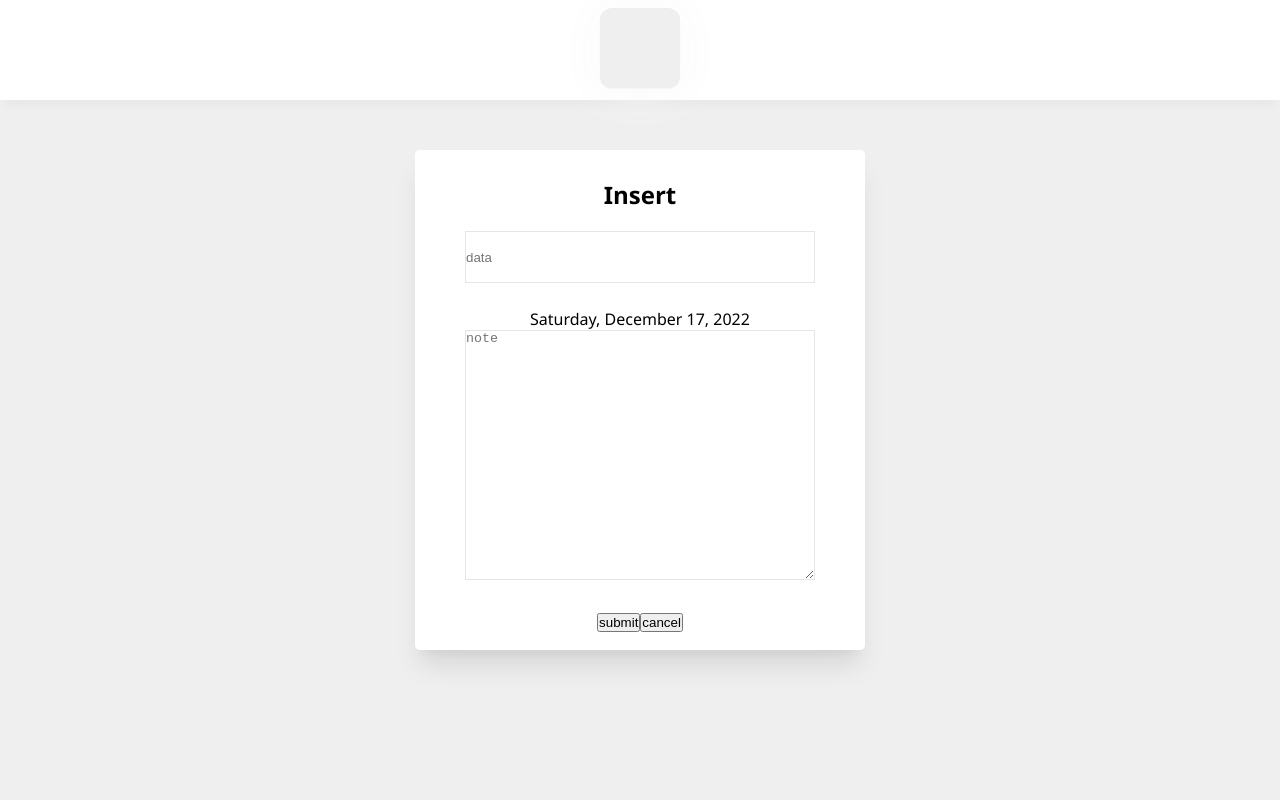
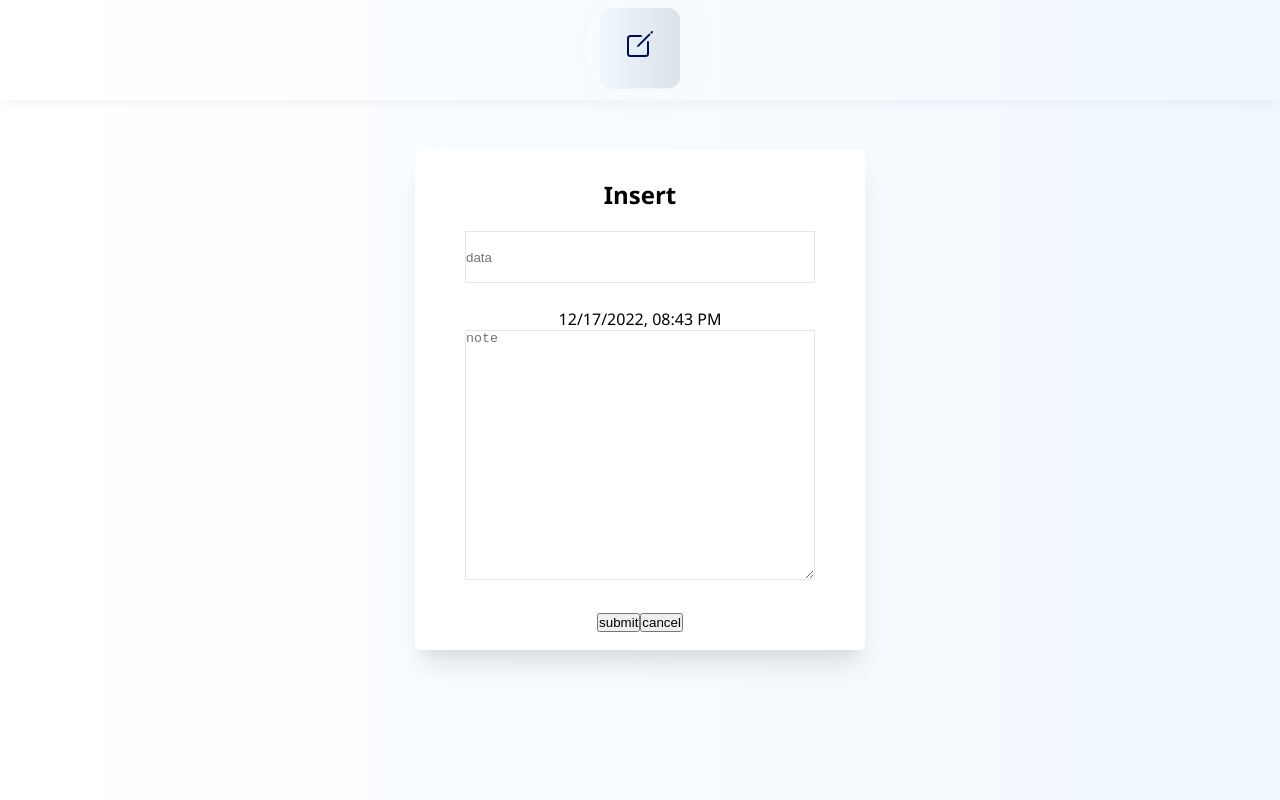
Before and after one commit to DireStraits01/notebook-react, a React (Create React App) app: page / in a window 1280 px wide. Both pictures are taken after a click on the button 640 px from the left and 48 px from the top of the page. Built offline with nearby package versions, Linux system fonts and the light colour scheme.

Commit message:
add icon for main button

```diff
--- a/src/components/Main.jsx
+++ b/src/components/Main.jsx
@@ -1,5 +1,6 @@
 import style from './Main.module.css';
 import { TiDelete } from 'react-icons/ti';
+import { IoCreateOutline } from 'react-icons/io5';
 import FullCard from './FullCard';
 import { useState } from 'react';
 function Main({ onclick, cards, removeCard }) {
@@ -15,7 +16,9 @@ function Main({ onclick, cards, removeCard }) {
   return (
     <>
       <nav className={style.main__navbar}>
-        <button className={style.main__addIcon} onClick={onclick}></button>
+        <button className={style.main__addIcon} onClick={onclick}>
+          <IoCreateOutline />
+        </button>
       </nav>
 
       <div className={style.main__row}>
--- a/src/components/Main.module.css
+++ b/src/components/Main.module.css
@@ -2,20 +2,22 @@
 
 .main__navbar {
   height: 100px;
-  background-color: #fff;
+  background-image: linear-gradient(to right, #fff, aliceblue);
   box-shadow: 0 10px 10px -5px rgba(0, 0, 0, 0.04);
 }
 
 .main__addIcon {
   height: 5rem;
   width: 5rem;
-
+  font-size: 2rem;
+  color: #000f55;
   margin-top: 0.5rem;
   cursor: pointer;
   border-radius: 15%;
   border: none;
   box-shadow: rgba(0, 0, 0, 0.15) 0px 2px 5px 0px,
     rgb(231, 223, 223) 0px 1px 1px 0px;
+  background-image: linear-gradient(to right, aliceblue, rgb(219, 226, 232));
 }
 
 .card__body {
--- a/src/components/Popups.jsx
+++ b/src/components/Popups.jsx
@@ -3,10 +3,11 @@ import { useState } from 'react';
 
 function Popups({ open, onCancle, addCard }) {
   const options = {
-    weekday: 'long',
     year: 'numeric',
-    month: 'long',
+    month: 'numeric',
     day: 'numeric',
+    hour: '2-digit',
+    minute: '2-digit',
   };
   const d = Date.now();
   const addDate = `${new Date(d).toLocaleDateString('en-US', options)}`;
--- a/src/index.css
+++ b/src/index.css
@@ -7,5 +7,6 @@
 body {
   font-family: 'Segoe UI', 'Roboto', 'Oxygen', 'Ubuntu', 'Cantarell',
     'Fira Sans', 'Droid Sans', 'Helvetica Neue', sans-serif;
-  background: #efefef;
+  /* background: #efefef; */
+  background-image: linear-gradient(to right, #fff, aliceblue);
 }
```
